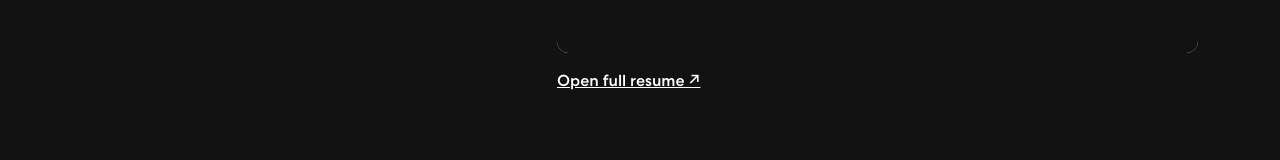
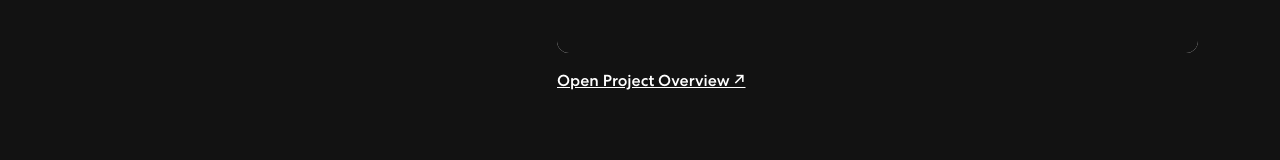
Before and after one commit to manuamurali97/Portfolio, a React (Create React App) app: page / in a window 1280 px wide. Shown: the part 3250-3410 px from the top of the page. Built offline with nearby package versions, Linux system fonts and the light colour scheme.

Commit message:
Replace resume with project overview PDF

```diff
--- a/src/components/About.js
+++ b/src/components/About.js
@@ -35,18 +35,18 @@ export const About = () => {
               <h3>Resume</h3>
 
               <iframe
-                src="/ManuaMurali__CV__.pdf"
+                src="/ProjectOverview.pdf"
                 title="Resume"
                 className="resume-preview"
               ></iframe>
 
               <a
-                href="/ManuaMurali__CV__.pdf"
+                href="/ProjectOverview.pdf"
                 target="_blank"
                 rel="noreferrer"
                 className="resume-link"
               >
-                Open full resume ↗
+                Open Project Overview ↗
               </a>
             </div>
           </Col>
```
Also changed, not shown: 2 other files (tests, documents, lock files or other folders).
